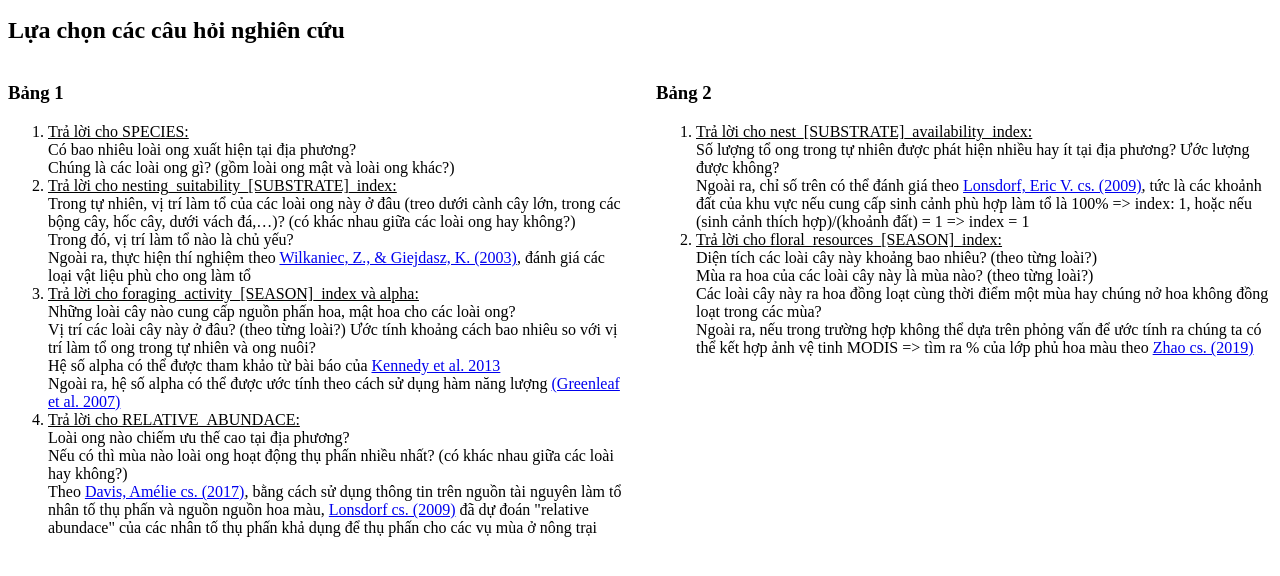
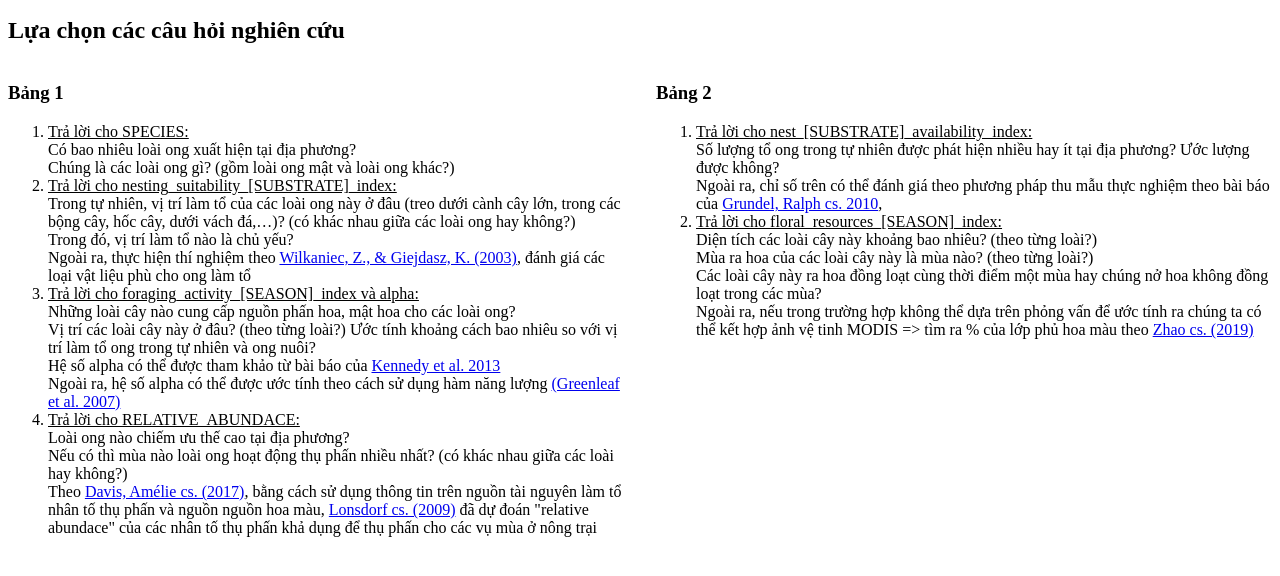
Before and after one commit to mqthang18/PAplan, a plain HTML site: page index.html in a window 1280 px wide. Shown: the part 136-712 px from the top of the page. Drawn offline with Linux system fonts and the light colour scheme.

Commit message:
Update index.html

```diff
--- a/index.html
+++ b/index.html
@@ -158,10 +158,8 @@
                 <ol>
                     <li><span style="text-decoration: underline;">Trả lời cho nest_[SUBSTRATE]_availability_index: </span><br>
                         Số lượng tổ ong trong tự nhiên được phát hiện nhiều hay ít tại địa phương? Ước lượng được không?<br>
-                        Ngoài ra, chỉ số trên có thể đánh giá theo
-                        <a href="https://drive.google.com/file/d/14vPPUdWFPTkuUTqwzsJqnSJRkb6M3GBv/view?usp=sharing" target="_blank">Lonsdorf, Eric V. cs. (2009)</a>,
-                        tức là các khoảnh đất của khu vực nếu cung cấp sinh cảnh phù hợp làm tổ là 100% => index: 1,
-                        hoặc nếu (sinh cảnh thích hợp)/(khoảnh đất) = 1 => index = 1
+                        Ngoài ra, chỉ số trên có thể đánh giá theo phương pháp thu mẫu thực nghiệm theo bài báo của
+                        <a href="https://drive.google.com/file/d/183qoGMqda-ZA3yg9F2kkn9nTgkk_qM3U/view?usp=sharing" target="_blank">Grundel, Ralph cs. 2010</a>,
                     </li>
                     <li><span style="text-decoration: underline;">Trả lời cho floral_resources_[SEASON]_index:</span><br>
                         Diện tích các loài cây này khoảng bao nhiêu? (theo từng loài?) <br>
```
